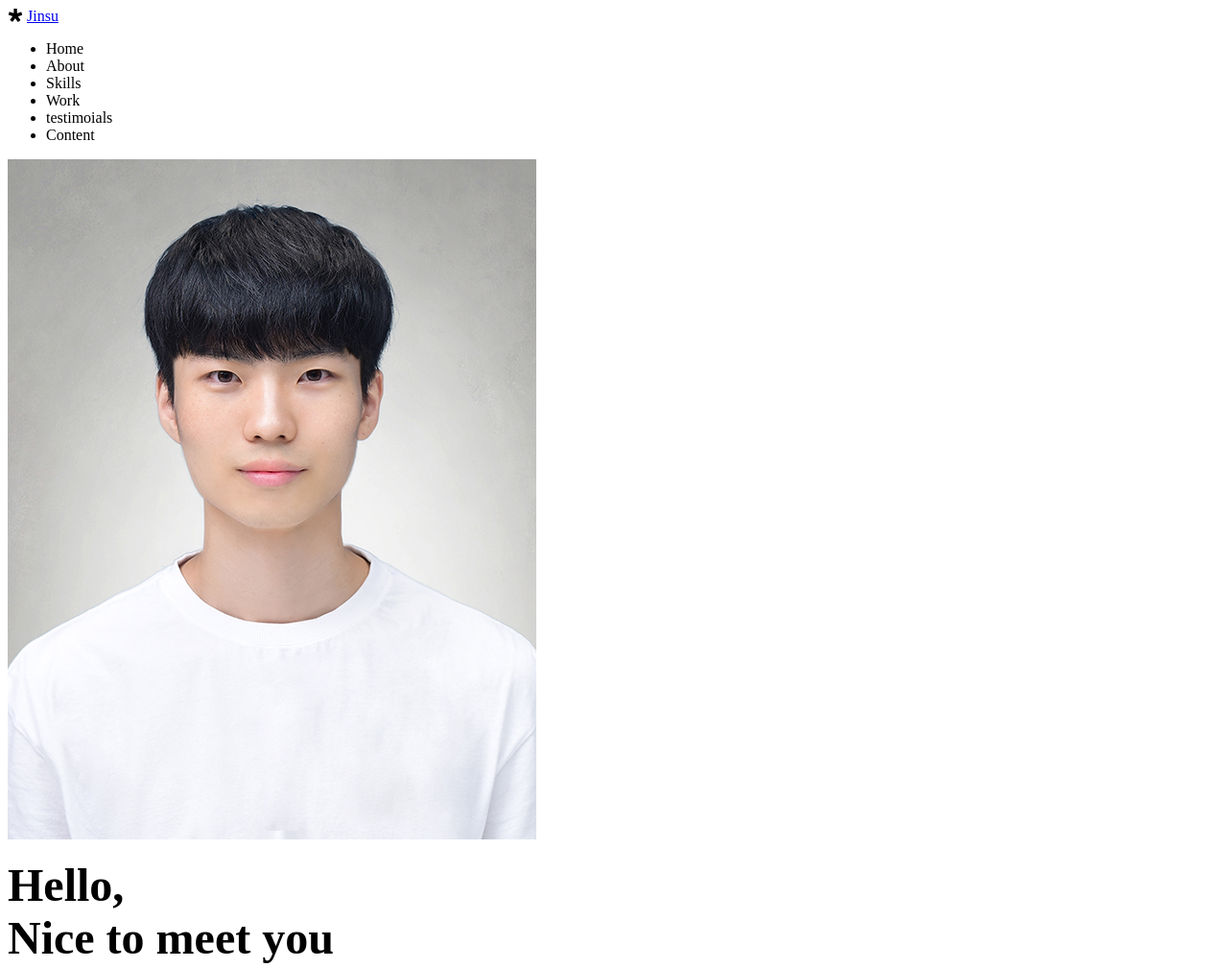
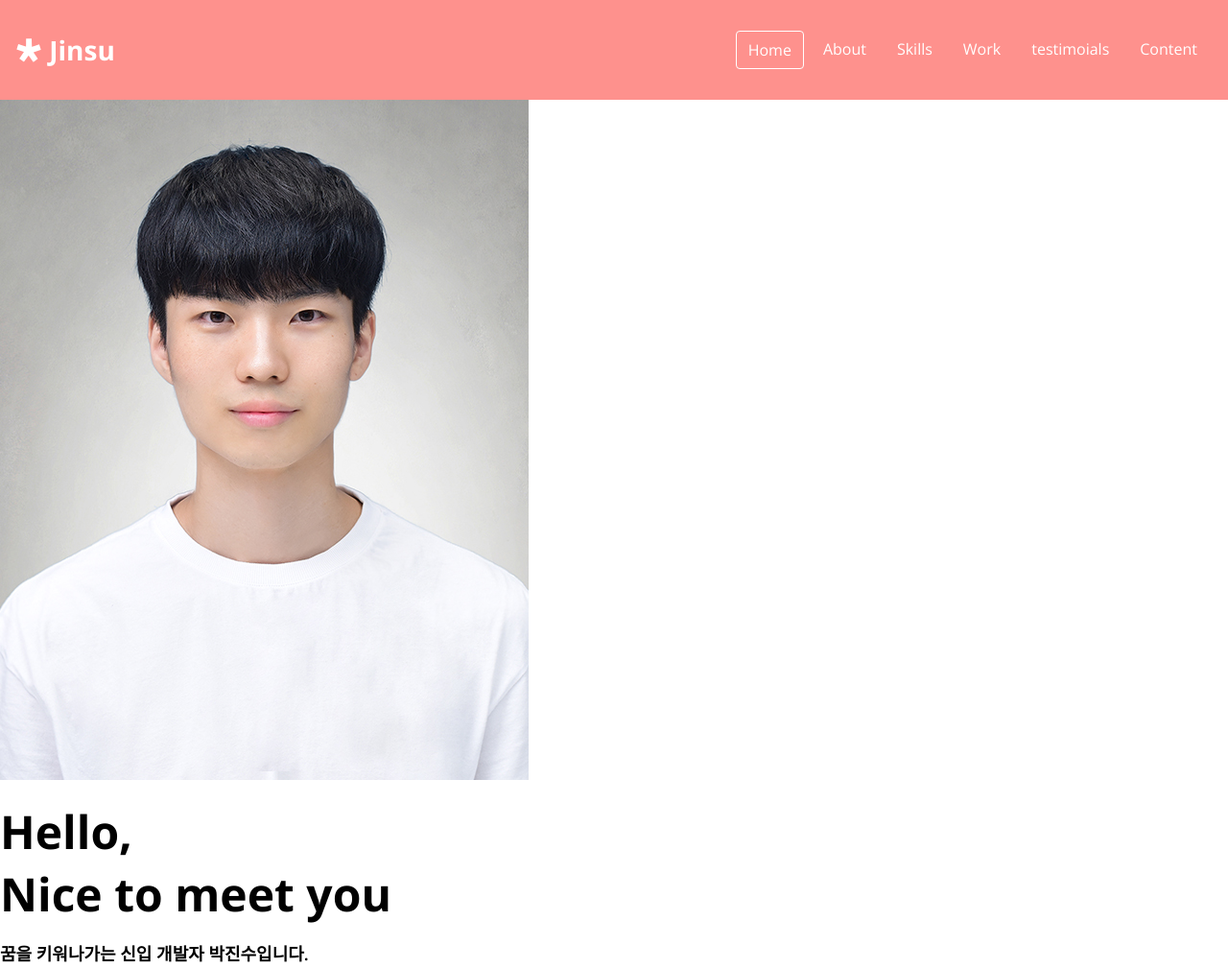
Before and after one commit to jinsu1/portfolio, a plain HTML site: page index.html in a window 1280 px wide. Shown: the top 1009 px of the page at 96% size. Drawn offline with nearby package versions, Linux system fonts and the light colour scheme.

Commit message:
Css : navbar

```diff
--- a/index.html
+++ b/index.html
@@ -29,7 +29,7 @@
             <a href="#">Jinsu</a>
         </div>
         <ul class="navbar__menu">
-            <li class="navbar__menu__item">Home</li>
+            <li class="navbar__menu__item active">Home</li>
             <li class="navbar__menu__item">About</li>
             <li class="navbar__menu__item">Skills</li>
             <li class="navbar__menu__item">Work</li>
--- a/style.css
+++ b/style.css
@@ -28,11 +28,28 @@
   --weight-regular: 400;
 
   /* Size */
+  --size--border--radius: 4px;
 }
 
 /* Universal tags */
 * {
   box-sizing: border-box;
+}
+
+body {
+  font-family: "Open Sans", sans-serif;
+  margin: 0;
+  cursor: default;
+}
+
+a {
+  text-decoration: none;
+  color: var(--color-white);
+}
+
+ul {
+  list-style: none;
+  padding-left: 0;
 }
 /* Typography */
 
@@ -63,3 +80,37 @@
   color: var(--color-black);
   margin: 4px 0 4px 0;
 }
+
+/* Navbar */
+#navbar {
+  display: flex;
+  background-color: var(--color-pink);
+  justify-content: space-between;
+  align-items: center;
+  color: var(--color-white);
+  padding: 16px;
+}
+
+.navbar__menu {
+  display: flex;
+}
+
+.navbar__logo {
+  font-size: var(--font-medium);
+  font-weight: var(--weight-bold);
+}
+
+.navbar__menu__item {
+  padding: 8px 12px;
+  margin: 0 4px;
+  cursor: pointer;
+  border-radius: var(--size--border--radius);
+}
+
+.navbar__menu__item:hover {
+  background-color: var(--color-dark-pink);
+}
+
+.navbar__menu__item.active {
+  border: 1px solid var(--color-white);
+}
```
